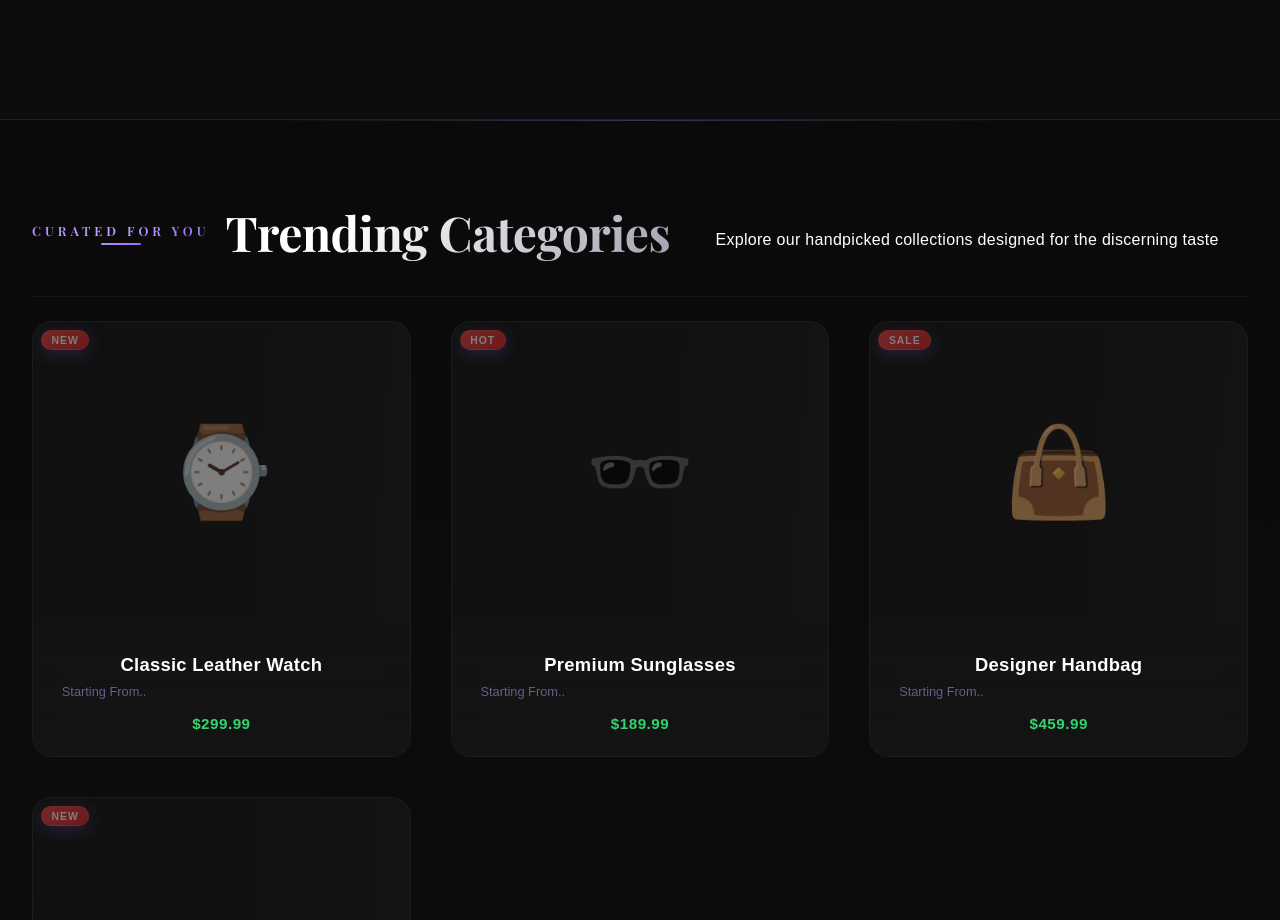
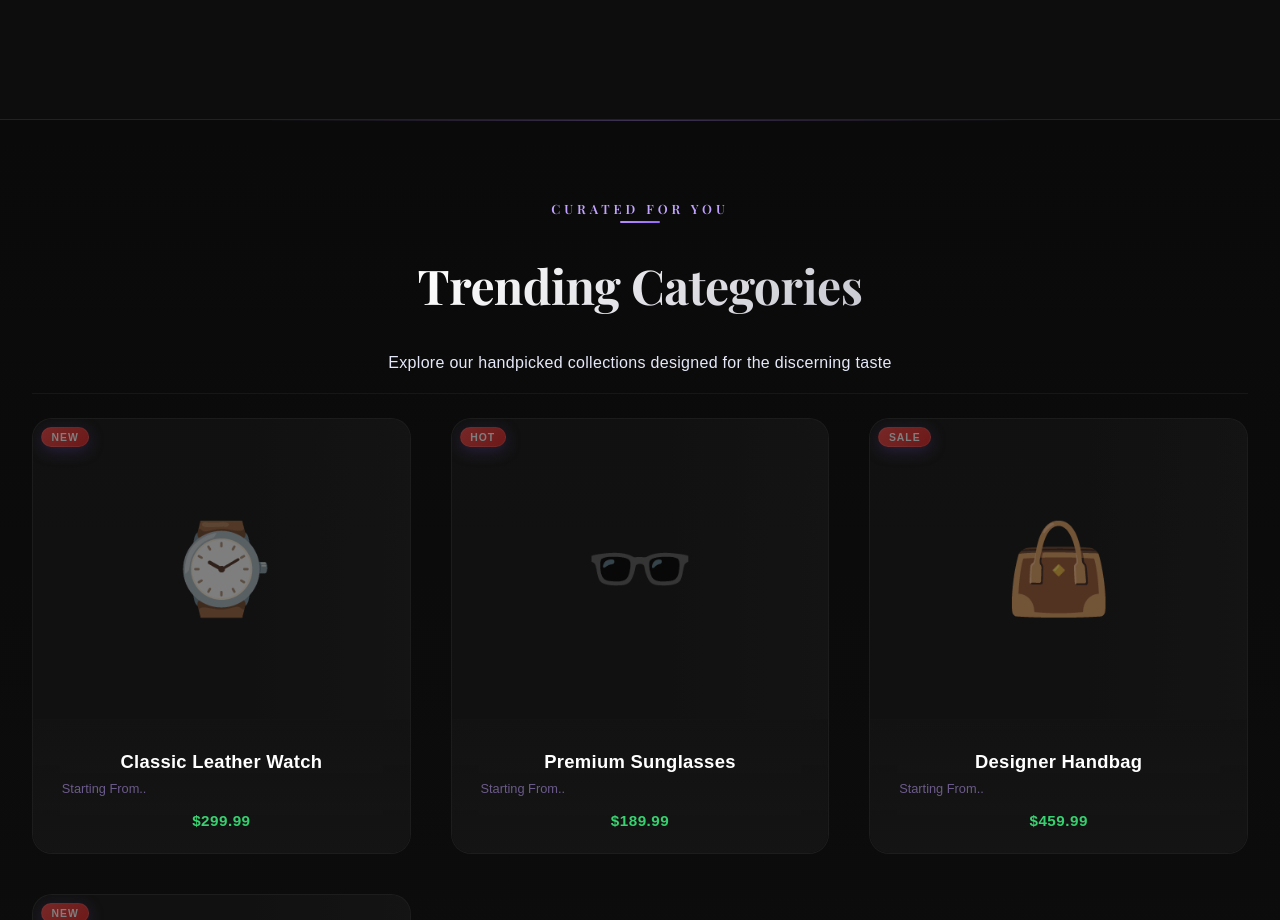
Before and after one commit to alex-renny/ecom, a React (Vite) app: page / in a window 1280 px wide. Shown: the part 1277-2197 px from the top of the page. Built offline with nearby package versions, Linux system fonts and the light colour scheme; a web font is replaced by a local one.

Commit message:
Css fixed in Home and userindex

```diff
--- a/src/pages/Home.css
+++ b/src/pages/Home.css
@@ -747,9 +747,23 @@ blockquote {
 }
 
 .section-header {
+  width: 100%;
   text-align: center;
-  margin-bottom: 5rem;
-  position: relative;
+  margin-bottom: 4rem;
+  padding-top: 5rem;
+
+  display: flex;
+  flex-direction: column;
+  align-items: center;
+  justify-content: center;
+  gap: 1rem;
+}
+
+.section-subtitle,
+.section-title,
+.section-description {
+  margin: 0;
+  width: 100%;
 }
 
 .section-subtitle {
@@ -790,7 +804,7 @@ blockquote {
 }
 
 .section-description {
-  color: white;
+  color: rgb(229, 232, 248);
   max-width: 600px;
   margin: 0 auto;
   line-height: 1.8;
```
